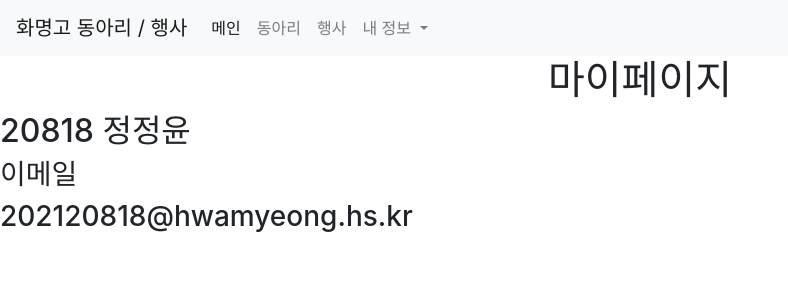
After one commit to Hinoto04/club-festa, a Django app: page /myPage in a window 1280 px wide. The commit adds this page. Shown: the top 300 px of the page, without its empty margins (0-788 px from the left). Run offline with Django 3.2, Linux system fonts and the light colour scheme; a user stored in the database is signed in; data comes from the database, SQL or seed files in the repository; both versions use the stored data as it was after the commit; some libraries are stand-ins or nearby versions.

Commit message:
로그인 유지 세팅 및 로그인 시 마이페이지 작동, user와 django 내 user 연동

```diff
--- a/config/settings.py
+++ b/config/settings.py
@@ -134,3 +134,6 @@ DEFAULT_AUTO_FIELD = 'django.db.models.BigAutoField'
 
 LOGIN_REDIRECT_URL = '/'
 LOGOUT_REDIRECT_URL = '/'
+
+SESSION_COOKIE_AGE = 1200
+SESSION_SAVE_EVERY_REQUEST = True
--- a/home/models.py
+++ b/home/models.py
@@ -1,5 +1,7 @@
 from django.db import models
+from django.db.models.deletion import CASCADE
 from django.db.models.enums import IntegerChoices
+from django.contrib.auth.models import User as djangoUser
 
 class User(models.Model):
     name = models.CharField(max_length=20)
@@ -7,6 +9,8 @@ class User(models.Model):
     year = models.IntegerField(default=2021)
     number = models.IntegerField()
     regi_date = models.DateField()
+    django_user = models.ForeignKey(djangoUser, on_delete=CASCADE)
+    email = models.EmailField()
 
     def __str__(self):
         return str(self.number) + self.name
--- a/home/urls.py
+++ b/home/urls.py
@@ -10,4 +10,5 @@ urlpatterns = [
     path('register', views.register, name='register'),
     path('login', auth_views.LoginView.as_view(template_name='home/home_login.html'), name='login'),
     path('logout', auth_views.LogoutView.as_view(), name='logout'),
+    path('myPage', views.myPage, name='myPage')
 ]
--- a/home/views.py
+++ b/home/views.py
@@ -1,4 +1,5 @@
 
+from django.http.response import HttpResponse
 from django.shortcuts import render, get_object_or_404, redirect
 from .forms import UserForm
 from .models import User
@@ -20,7 +21,8 @@ def register(request):
             user = User(name=form.cleaned_data.get('name'),
                         number=form.cleaned_data.get('number'),
                         regi_date = timezone.now(),
-                        type = 'Student')
+                        type = 'Student',
+                        email = form.cleaned_data.get('email'))
             user.save()
 
 
@@ -42,3 +44,13 @@ def register(request):
 
 def login(request):
     return render(request, 'home/home_login.html')
+
+def myPage(request):
+    if request.user.is_authenticated:
+        user = User.objects.get(id=request.user.id)
+        context = {
+            'myuser': user
+        }
+        return render(request, 'home/home_myPage.html', context)
+    else:
+        return HttpResponse("로그인 되어있지 않습니다.")
--- a/templates/base.html
+++ b/templates/base.html
@@ -9,7 +9,7 @@
     {% endblock style %}
     <script src="{% static 'js/jquery-3.6.0.min.js' %}"></script>
     <script src="{% static 'js/bootstrap.min.js' %}"></script>
-    <script src="{% static 'js/navbar.js' %}"></script>
+    <!--<script src="{% static 'js/navbar.js' %}"></script>-->
     <title>{% block title %}{% endblock title %}</title>
 </head>
 <body>
@@ -21,7 +21,7 @@
     <div class="collapse navbar-collapse" id="navbarNavDropdown">
         <ul class="navbar-nav">
             <li class="nav-item active">
-                <a class="nav-link" href="#">메인</a>
+                <a class="nav-link" href="/">메인</a>
             </li>
             <li class="nav-item">
                 <a class="nav-link" href="/club">동아리</a>
@@ -31,15 +31,11 @@
             </li>
             <li class="nav-item dropdown">
                 <a class="nav-link dropdown-toggle" href="/login" id="navbarDropdownMenuLink" role="button" data-toggle="dropdown" aria-haspopup="true" aria-expanded="false">
-                    {% if user.is_authenticated %}
-                        {{user.username}}
-                    {% else %}
-                        내 정보
-                    {% endif %}
+                    내 정보
                 </a>
                 <div id="myPage" class="dropdown-menu" aria-labelledby="navbarDropdownMenuLink">
                     {% if user.is_authenticated %}
-                        <a class="dropdown-item" href="#">마이페이지</a>
+                        <a class="dropdown-item" href="/myPage">마이페이지</a>
                         <a class="dropdown-item" href="#">동아리 관리</a>
                         <a class="dropdown-item" href="#">행사 관리</a>
                         <a class="dropdown-item" href="/logout">로그아웃</a>
--- /dev/null
+++ b/templates/home/home_myPage.html
@@ -0,0 +1,16 @@
+{% extends 'base.html' %}
+{% block title %}마이페이지{% endblock title %}
+{% block content %}
+    <div class="d-flex center flex-column ">
+        <div class="title d-flex justify-content-center">
+            <h1>마이페이지</h1>
+        </div>
+        {% if myuser %}
+            <div class="name">
+                <h2>{{myuser.number}} {{myuser.name}}</h2>
+                <h3>이메일</h3>
+                <h3>{{myuser.email}}</h3>
+            </div>
+        {% endif %}
+    </div>
+{% endblock content %}
```
Also changed, not shown: db.sqlite3, home/migrations/0005_user_django_user.py (added), home/migrations/0006_user_email.py (added).
